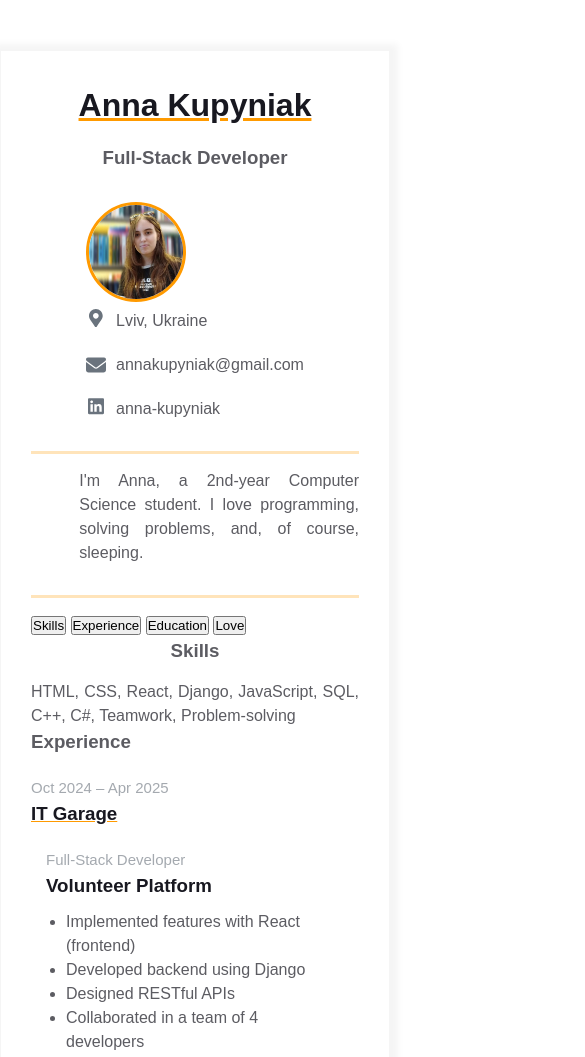
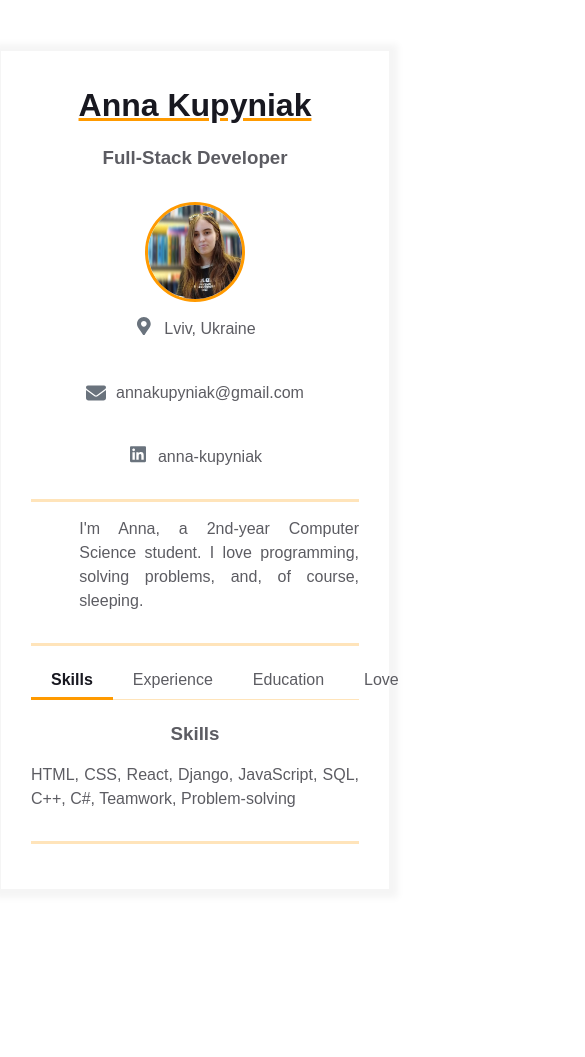
Before and after one commit to AnnaKupyniak/homepage, a plain HTML site: page index.html in a window 390 px wide. Shown: the top 1057 px of the page, 585 px wide, since content can reach past the window. After the commit the page ends 940 px from the top, so only its background shows below. Drawn offline with Linux system fonts and the light colour scheme.

Commit message:
Updated styles

```diff
--- a/styles.css
+++ b/styles.css
@@ -35,6 +35,7 @@ body {
 }
 
 .resume {
+  background-color: #ffffff;
   margin: 50px auto;
   border: 1px solid #f5f5f5;
   box-shadow: 1px 1px 7px 7px #f5f5f5;
@@ -66,6 +67,7 @@ body {
     margin-right: 0;
   }
 }
+
 .contact-info__header,
 .contact-info__sub-header {
   text-align: center;
@@ -90,7 +92,10 @@ body {
 }
 
 .contact-info__block--center {
-  justify-content: center;
+  display: flex;
+  flex-direction: column;
+  align-items: center;
+  width: 100%;
 }
 
 .contact-info__item {
@@ -127,7 +132,16 @@ body {
   object-fit: cover;
   border: 3px solid;
   border-color: var(--text-decoration-color);
+  display: block;
+  margin: 0 auto;
 }
+
+.contact_info_container {
+  display: flex;
+  justify-content: center;
+  width: 100%;
+}
+
 .intro {
   display: flex;
   justify-content: start;
@@ -164,6 +178,7 @@ body {
   color: var(--secondary-text-color);
   text-align: justify;
 }
+
 .experiences {
   flex: 1 1 60%;
   margin-right: 50px;
@@ -257,3 +272,104 @@ body {
 .additional-info__languages-item {
   color: var(--secondary-text-color);
 }
+
+.tabs {
+  display: flex;
+  margin-bottom: 20px;
+  border-bottom: 1px solid var(--border-color);
+}
+
+.tablinks {
+  background-color: transparent;
+  border: none;
+  outline: none;
+  cursor: pointer;
+  padding: 10px 20px;
+  transition: 0.3s;
+  font-size: 16px;
+  color: var(--secondary-text-color);
+  position: relative;
+}
+
+.tablinks:hover {
+  color: var(--primary-text-color);
+}
+
+.tablinks.active {
+  color: var(--primary-text-color);
+  font-weight: bold;
+}
+
+.tablinks.active:after {
+  content: "";
+  position: absolute;
+  bottom: -1px;
+  left: 0;
+  width: 100%;
+  height: 3px;
+  background-color: var(--text-decoration-color);
+}
+
+.tabcontent {
+  display: none;
+  animation: fadeEffect 0.5s;
+}
+
+@keyframes fadeEffect {
+  from {opacity: 0;}
+  to {opacity: 1;}
+}
+
+.contact-info__block--horizontal {
+  flex-direction: row;
+  justify-content: center;
+  flex-wrap: wrap;
+  gap: 20px;
+  margin-top: 15px;
+}
+
+.contact-info__block--horizontal .contact-info__item {
+  margin-bottom: 0;
+}
+
+@media screen and (max-width: 576px) {
+  .contact-info__block--horizontal {
+    flex-direction: column;
+    align-items: center;
+  }
+
+  .contact-info__block--horizontal .contact-info__item:not(:last-child) {
+    margin-bottom: 20px;
+  }
+}
+.love {
+  position: relative;
+  display: flex;
+  flex-direction: column;
+  align-items: center;
+  margin-top: 20px;
+}
+
+.love__button {
+  width: 50px;
+  height: 50px;
+  cursor: pointer;
+  transition: transform 0.3s ease;
+}
+
+.love__button:hover {
+  transform: scale(1.1);
+}
+
+.love__secret {
+  margin-top: 20px;
+  display: none;
+  animation: fadeEffect 0.5s;
+}
+
+.love__image {
+  width: 200px;
+  max-width: 100%;
+  border-radius: 10px;
+  border: 2px solid var(--text-decoration-color);
+}
```
